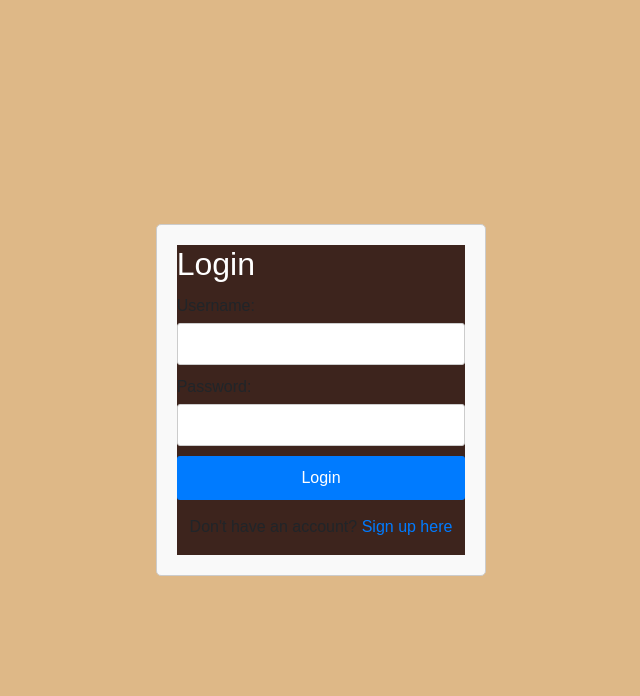
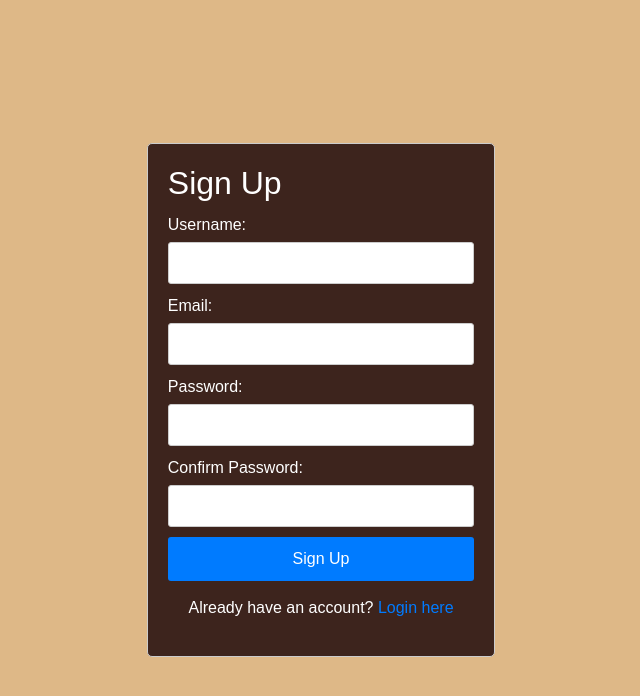
Before and after one commit to HannahSMMcCormick/CS1534-CA4, a website: page public/login.html in a window 1280 px wide. Both pictures are taken after a click on the link "Sign up here". Shown: the whole page, without its empty margins (319-959 px from the left). Drawn offline with nearby package versions, Linux system fonts and the light colour scheme.

Commit message:
Got javascript to change between login and sign up to work

```diff
--- a/public/css/demo.css
+++ b/public/css/demo.css
@@ -5,24 +5,24 @@
 body {
   margin: 0;
   font-family: Arial, Helvetica, sans-serif;
-    background:burlywood;
+  background: burlywood;
   display: flex;
   justify-content: center;
   align-items: center;
   height: 100vh;
 }
 
-  .container{
+.container {
 
-    background:#8b6b5c;
+  background: #8b6b5c;
   text-align: center;
 
 }
 
-  .header{
+.header {
   padding: 60px;
   text-align: center;
-    background:brown;
+  background: brown;
   color: white;
   font-size: 30px;
 }
@@ -65,10 +65,11 @@
   padding: 20px;
   border: 1px solid #ccc;
   border-radius: 5px;
-  background-color: #f9f9f9;
+  background-color: #3d241d;
   display: flex;
+  align-items: center;
   justify-content: center;
-  align-items: center;
+
 
 }
 
@@ -85,9 +86,14 @@ h2 {
   color: white;
 }
 
+p {
+  color: white;
+}
+
 label {
   display: block;
   margin-top: 10px;
+  color: white;
 }
 
 input {
@@ -152,7 +158,7 @@ a:hover {
 
 /*make the active user text inherit style from container*/
 
-  .inbox__people{
+.inbox__people {
   color: white;
   padding: 16px;
 }
--- a/public/js/script.js
+++ b/public/js/script.js
@@ -1,3 +1,5 @@
+console.log("ARE YOU WORKING")
+
 document.addEventListener('DOMContentLoaded', function() {
     const loginForm = document.getElementById('login-form');
     const signupForm = document.getElementById('signup-form');
@@ -8,6 +10,7 @@ document.addEventListener('DOMContentLoaded', function() {
 
     loginLink.addEventListener('click', function(event) {
         event.preventDefault();
+        console.log('Login link clicked');
         loginForm.style.display = 'block';
         signupForm.style.display = 'none';
     });
--- a/public/login.html
+++ b/public/login.html
@@ -1,14 +1,17 @@
 <!DOCTYPE html>
 
 <html lang="en">
+
 <head>
     <meta charset="utf-8">
     <meta http-equiv="X-UA-Compatible" content="IE=edge">
     <title>Login/Sign Up</title>
     <meta name="description" content="">
     <meta name="viewport" content="width=device-width, initial-scale=1">
-        <link href="https://cdn.jsdelivr.net/npm/bootstrap@5.3.3/dist/css/bootstrap.min.css" rel="stylesheet" integrity="sha384-QWTKZyjpPEjISv5WaRU9OFeRpok6YctnYmDr5pNlyT2bRjXh0JMhjY6hW+ALEwIH" crossorigin="anonymous">
+    <link href="https://cdn.jsdelivr.net/npm/bootstrap@5.3.3/dist/css/bootstrap.min.css" rel="stylesheet"
+        integrity="sha384-QWTKZyjpPEjISv5WaRU9OFeRpok6YctnYmDr5pNlyT2bRjXh0JMhjY6hW+ALEwIH" crossorigin="anonymous">
     <link rel="stylesheet" href="css/demo.css">
+
 
 </head>
 
@@ -40,14 +43,7 @@
         </form>
     </div>
 
-
-
-        <script src="script.js"></script>
-
-
-
-
-
+    <script src="js/script.js"></script>
 </body>
 
 </html>
```
Lines whose indentation alone changed are shown as unchanged.
